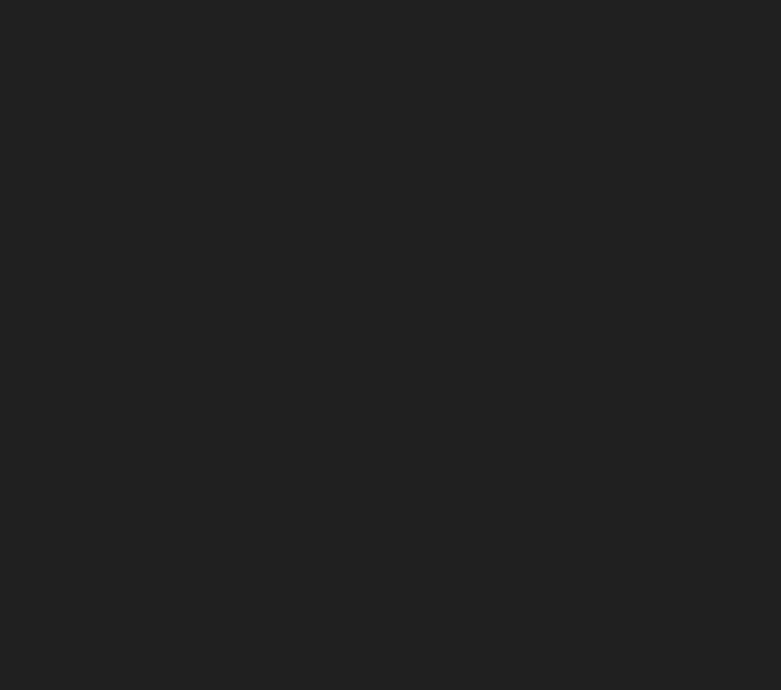
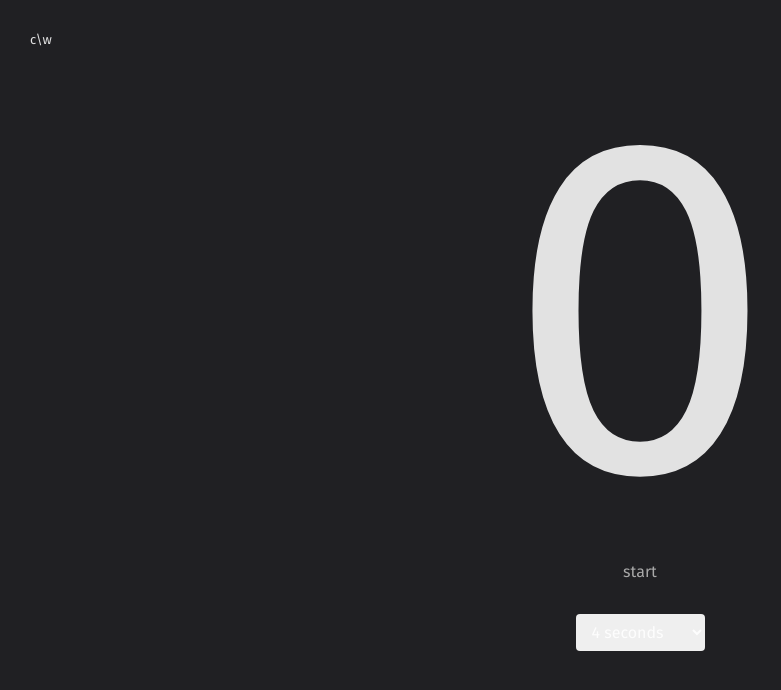
Before and after one commit to Galaxeo/reimagined, a React (Vite) app: page /badminton in a window 1280 px wide. Before the commit this address had no page. Shown: the top 690 px of the page, without its empty margins (0-781 px from the left). Built offline with nearby package versions, Linux system fonts and the light colour scheme; a web font is replaced by a local one; what ldrs would draw is missing.

Commit message:
add badminton random 6 corner timer

```diff
--- a/src/App.tsx
+++ b/src/App.tsx
@@ -144,6 +144,10 @@ function App() {
     console.log("navigating to svarog");
     navigate("/svarog");
   }
+  function navigateToBadminton() {
+    console.log("navigating to badminton");
+    navigate("/badminton");
+  }
 
   return (
     <>
--- /dev/null
+++ b/src/Badminton.tsx
@@ -0,0 +1,124 @@
+import { Suspense, useState, useRef, useEffect } from "react";
+import { Link, useNavigate } from "react-router-dom";
+import "./App.css";
+export default function Badminton() {
+  const navigate = useNavigate();
+  const [isCounting, setIsCounting] = useState(false);
+  const [number, setNumber] = useState(0);
+  const [isFlashing, setIsFlashing] = useState(false);
+  const [intervalRate, setIntervalRate] = useState(4000);
+  const intervalRef = useRef<NodeJS.Timeout | null>(null);
+
+  function randomNumber(min: number, max: number) {
+    return Math.floor(Math.random() * (max - min + 1)) + min;
+  }
+
+  function handleTimer() {
+    if (isCounting) {
+      setIsCounting(false);
+      if (intervalRef.current) {
+        clearInterval(intervalRef.current);
+        intervalRef.current = null;
+      }
+    } else {
+      setIsCounting(true);
+      intervalRef.current = setInterval(() => {
+        // Flash yellow when updating number
+        setIsFlashing(true);
+        setNumber(randomNumber(1, 6));
+
+        // Stop flashing after 200ms
+        setTimeout(() => {
+          setIsFlashing(false);
+        }, 200);
+      }, intervalRate);
+    }
+  }
+
+  // Cleanup interval on component unmount
+  useEffect(() => {
+    return () => {
+      if (intervalRef.current) {
+        clearInterval(intervalRef.current);
+      }
+    };
+  }, []);
+
+  return (
+    <>
+      <div
+        className="topLeftLogo"
+        style={{
+          position: "absolute",
+          top: 30,
+          left: 30,
+          fontSize: "13px",
+        }}
+        onClick={() => {
+          navigate("/");
+        }}
+      >
+        c\w
+      </div>
+      <div
+        style={{
+          marginTop: "10vh",
+          display: "flex",
+          alignItems: "center",
+          justifyContent: "center",
+          flexDirection: "column",
+          height: "70vh",
+          gap: 10,
+        }}
+      >
+        <h1
+          className="middleLogo"
+          onClick={() => {
+            handleTimer();
+          }}
+          style={{
+            fontSize: "60vh",
+            color: isFlashing ? "#FFD700" : "inherit",
+            transition: "color 0.1s ease-in-out",
+            lineHeight: 1,
+            margin: 0,
+            padding: 0,
+          }}
+        >
+          {number}
+        </h1>
+        <p
+          className="middleLogo workInfoClose"
+          onClick={() => {
+            handleTimer();
+          }}
+        >
+          {isCounting ? "stop" : "start"}
+        </p>
+
+        <div style={{ marginTop: "20px" }}>
+          <select
+            value={intervalRate}
+            onChange={(e) => setIntervalRate(Number(e.target.value))}
+            disabled={isCounting}
+            style={{
+              padding: "8px 12px",
+              fontSize: "16px",
+              borderRadius: "4px",
+              cursor: isCounting ? "not-allowed" : "pointer",
+            }}
+          >
+            <option value={1000}>1 second</option>
+            <option value={2000}>2 seconds</option>
+            <option value={2500}>2.5 seconds</option>
+            <option value={3000}>3 seconds</option>
+            <option value={3500}>3.5 seconds</option>
+            <option value={4000}>4 seconds</option>
+            <option value={4500}>4.5 seconds</option>
+            <option value={5000}>5 seconds</option>
+          </select>
+        </div>
+      </div>
+    </>
+  );
+}
--- a/src/main.tsx
+++ b/src/main.tsx
@@ -3,6 +3,7 @@ import ReactDOM from "react-dom/client";
 import App from "./App.tsx";
 import Notes from "./Notes.tsx";
 import Svarog from "./Svarog.tsx";
+import Badminton from "./Badminton.tsx";
 import { BrowserRouter as Router, Route, Routes } from "react-router-dom";
 import "./index.css";
 import "./App.css";
@@ -12,6 +13,7 @@ ReactDOM.createRoot(document.getElementById("root")!).render(
     <Router>
       <Routes>
         <Route path="/" element={<App />} />
+        <Route path="/badminton" element={<Badminton />} />
         <Route path="/notes" element={<Notes />} />
         <Route path="/svarog" element={<Svarog />} />
       </Routes>
```
Also changed, not shown: 1 other file (tests, documents, lock files or other folders).
